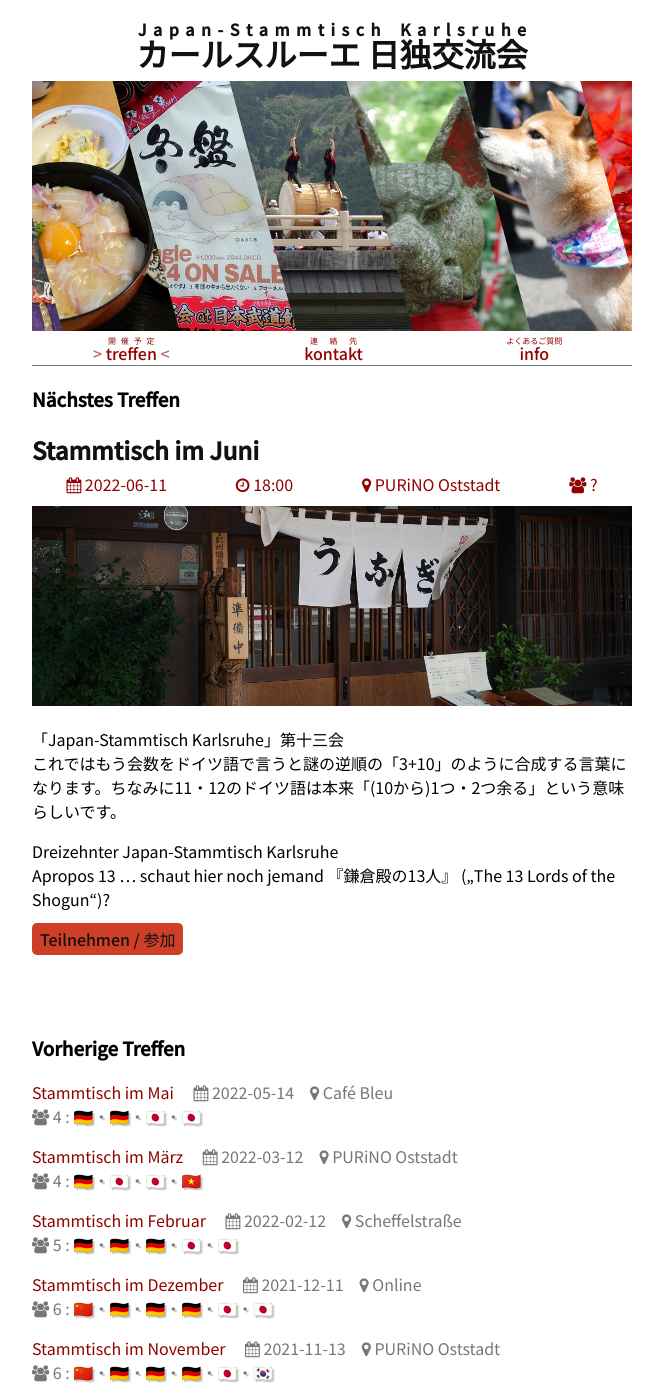
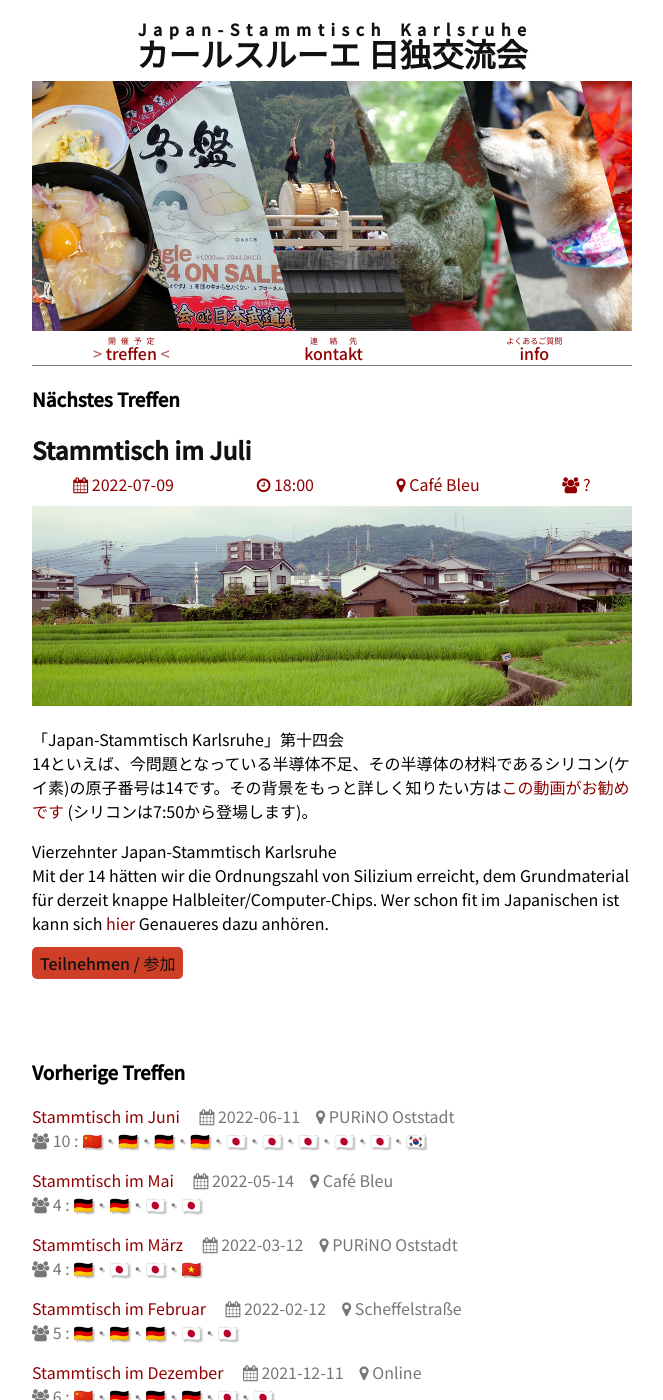
Before and after one commit to tcsch/japanstammtisch.github.io, a Jekyll site: the page built from treffen.md, in a window 1280 px wide and 1400 px high. Shown: the whole window, without its empty margins (308-971 px from the left). Built offline with Jekyll 4.4.1, drawn with Linux system fonts in a browser that asks for light colours; our own code applies the rules of GitHub Pages for plain Markdown files.

Commit message:
add new post

```diff
--- /dev/null
+++ b/_posts/2022-07-09-jul.md
@@ -0,0 +1,17 @@
+---
+layout: post
+title: "Stammtisch im Juli"
+time: "18:00"
+place: '<a href="https://goo.gl/maps/q1a4mJCWxFDme3T18">Café Bleu</a>'
+people: "?"
+compo: []
+img: "jul.jpg"
+---
+
+「Japan-Stammtisch Karlsruhe」第十四会
+14といえば、今問題となっている半導体不足、その半導体の材料であるシリコン(ケイ素)の原子番号は14です。その背景をもっと詳しく知りたい方は[この動画がお勧めです](https://www.youtube.com/watch?v=ShgBk-SPFpo) (シリコンは7:50から登場します)。
+
+Vierzehnter Japan-Stammtisch Karlsruhe
+Mit der 14 hätten wir die Ordnungszahl von Silizium erreicht, dem Grundmaterial für derzeit knappe Halbleiter/Computer-Chips. Wer schon fit im Japanischen ist kann sich [hier](https://www.youtube.com/watch?v=ShgBk-SPFpo) Genaueres dazu anhören.
+
+[Teilnehmen / 参加](https://nuudel.digitalcourage.de/3Qeh4fLkrHhFKmUa)
```
Also changed, not shown: _posts/2022-06-11-jun.md (+2 -1 lines).
